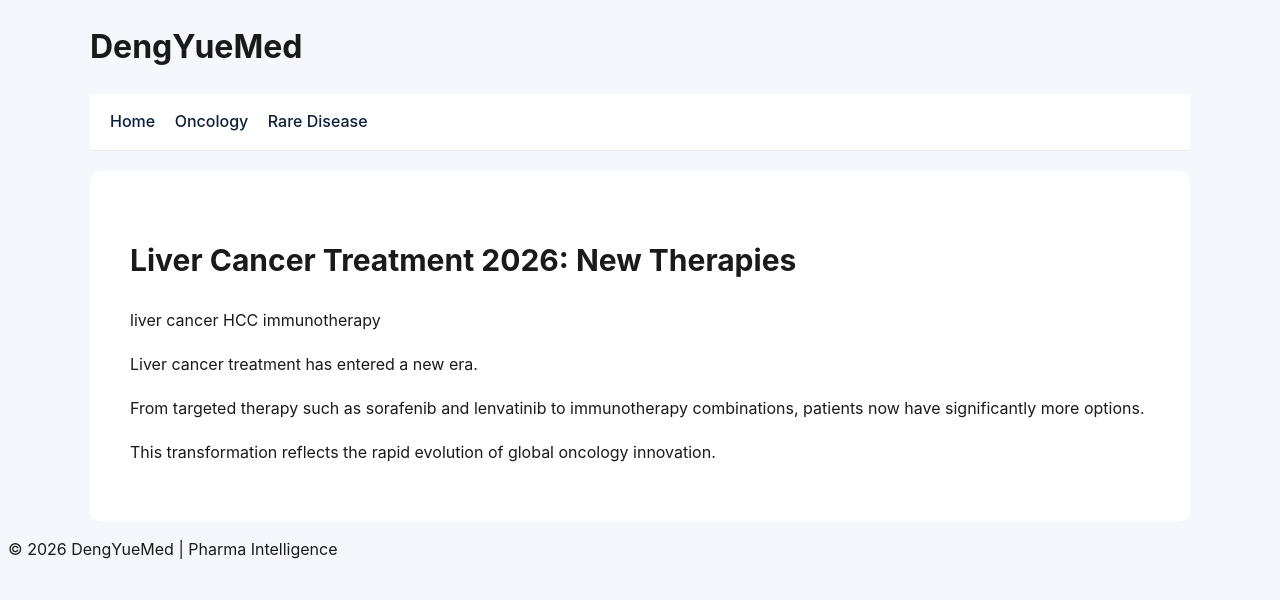
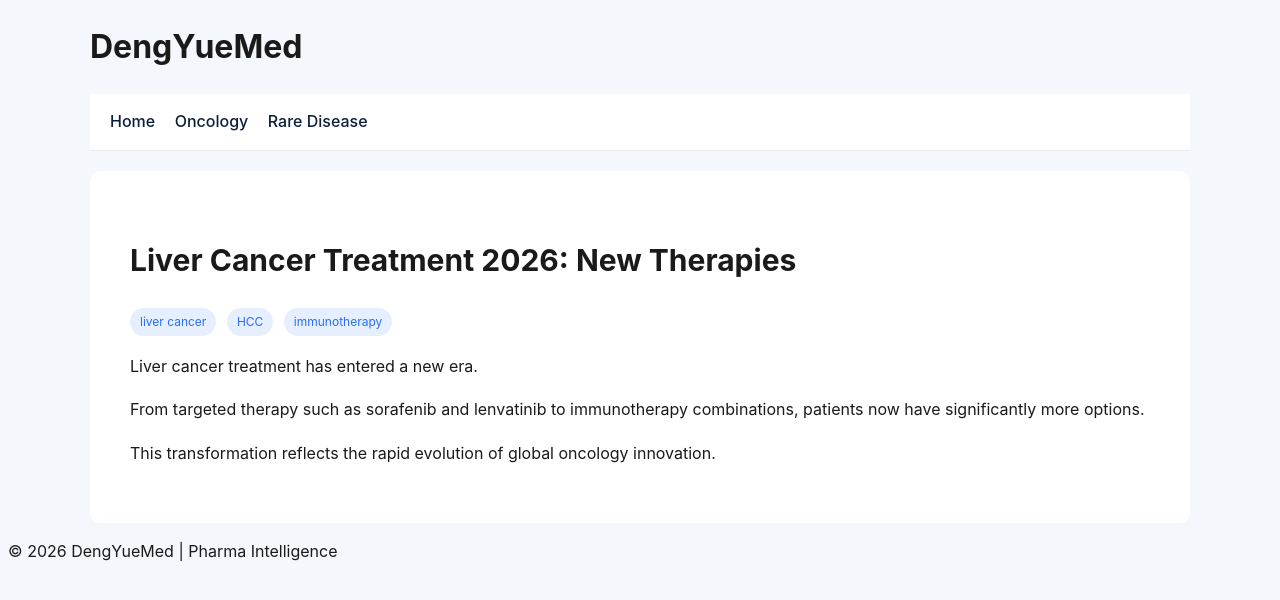
Before and after one commit to hkdengyue/hkdengyue.github.io, a Jekyll site: the page built from _posts/2026-04-10-first-post.md, in a window 1280 px wide. Shown: the top 600 px of the page. Built offline with Jekyll 4.4.1, drawn with Linux system fonts in a browser that asks for light colours; our own code applies the rules of GitHub Pages for plain Markdown files.

Commit message:
Update style.css

```diff
--- a/assets/style.css
+++ b/assets/style.css
@@ -229,3 +229,14 @@ nav a:hover {
 .main-list {
     margin-top: 20px;
 }
+
+/* ===== 标签系统 ===== */
+.tag {
+    display: inline-block;
+    background: #e6efff;
+    color: #2a6df4;
+    padding: 4px 10px;
+    margin-right: 6px;
+    border-radius: 20px;
+    font-size: 12px;
+}
```
